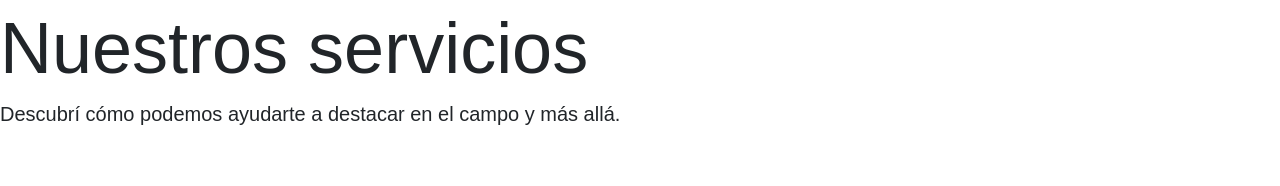
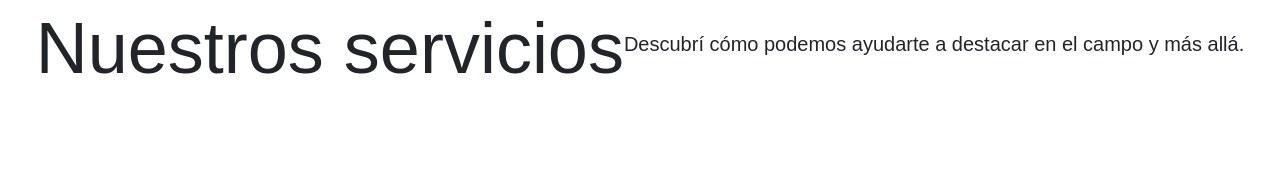
Before and after one commit to michelbeltrame39/webcoder, a plain HTML site: page Paginas/servicios.html in a window 1280 px wide. Shown: the part 123-309 px from the top of the page. Drawn offline with nearby package versions, Linux system fonts and the light colour scheme; files that its build step writes are made by us from their sources.

Commit message:
ajustes en textos servicios y clientes

```diff
--- a/Paginas/servicios.html
+++ b/Paginas/servicios.html
@@ -48,10 +48,10 @@
 
     <!--Titular-->
     <main class="titulares-servicios">
-    <h1 class="display-2">Nuestros servicios</h1>
-    <p class="lead">
-        Descubrí cómo podemos ayudarte a destacar en el campo y más allá.
-    </p>
+        <div>
+            <h1 class="display-2">Nuestros servicios</h1>
+            <p class="lead"> Descubrí cómo podemos ayudarte a destacar en el campo y más allá. </p>
+        </div>
     </main>
 
     <!--Cards servicios-->
--- a/sass/estilos.scss
+++ b/sass/estilos.scss
@@ -2,6 +2,7 @@
 
 @import "partials/index";
 @import "partials/servicios";
+@import "partials/clientes";
 @import "partials/form";
 @import "partials/bannercontacto";
 @import "partials/footer";
--- a/sass/partials/_bannercontacto.scss
+++ b/sass/partials/_bannercontacto.scss
@@ -3,7 +3,7 @@
   }
 
 .banner-contacto {
-    background-image: url(../imagenes/banner_contacto.png);
+    background-image: url(../../imagenes/banner_contacto.png);
     background-size: cover;
     background-position: center;
     height: 20vh;
--- /dev/null
+++ b/sass/partials/_clientes.scss
@@ -0,0 +1,9 @@
+$font: sans-serif;
+
+body main {
+    display: flex;
+    display: flex;
+    justify-content: center;
+    align-items: center;
+    text-align: center;
+}
--- a/sass/partials/_servicios.scss
+++ b/sass/partials/_servicios.scss
@@ -3,6 +3,13 @@ $azul:#0062cc;
 * {
     font-family: sans-serif;
   }
+
+main div {
+    display: flex;
+    text-align: center;
+    justify-content: center;
+    align-items: center;
+}
 
 .box {
 
```
Also changed, not shown: Paginas/nosotros.html (+1 -1 lines).
